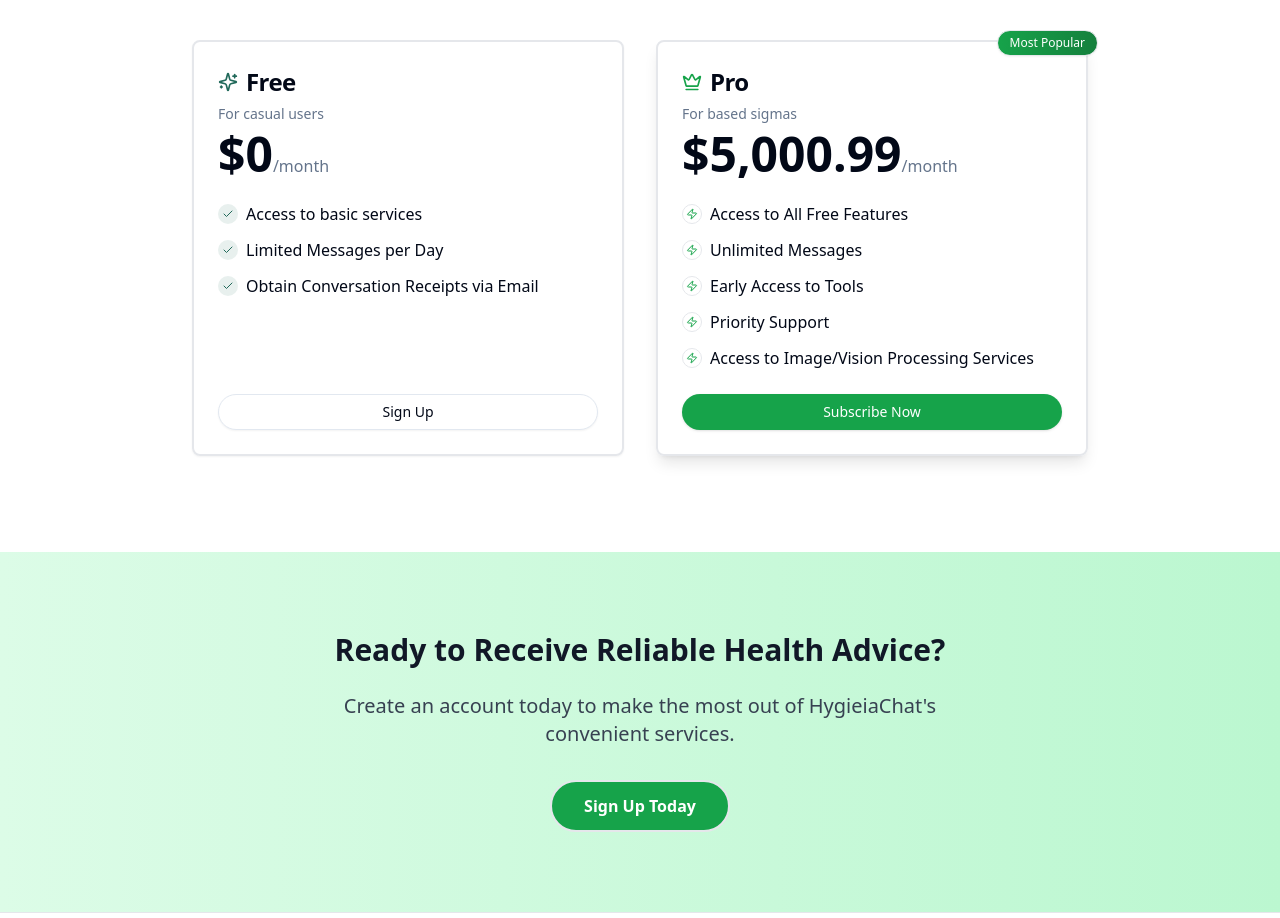
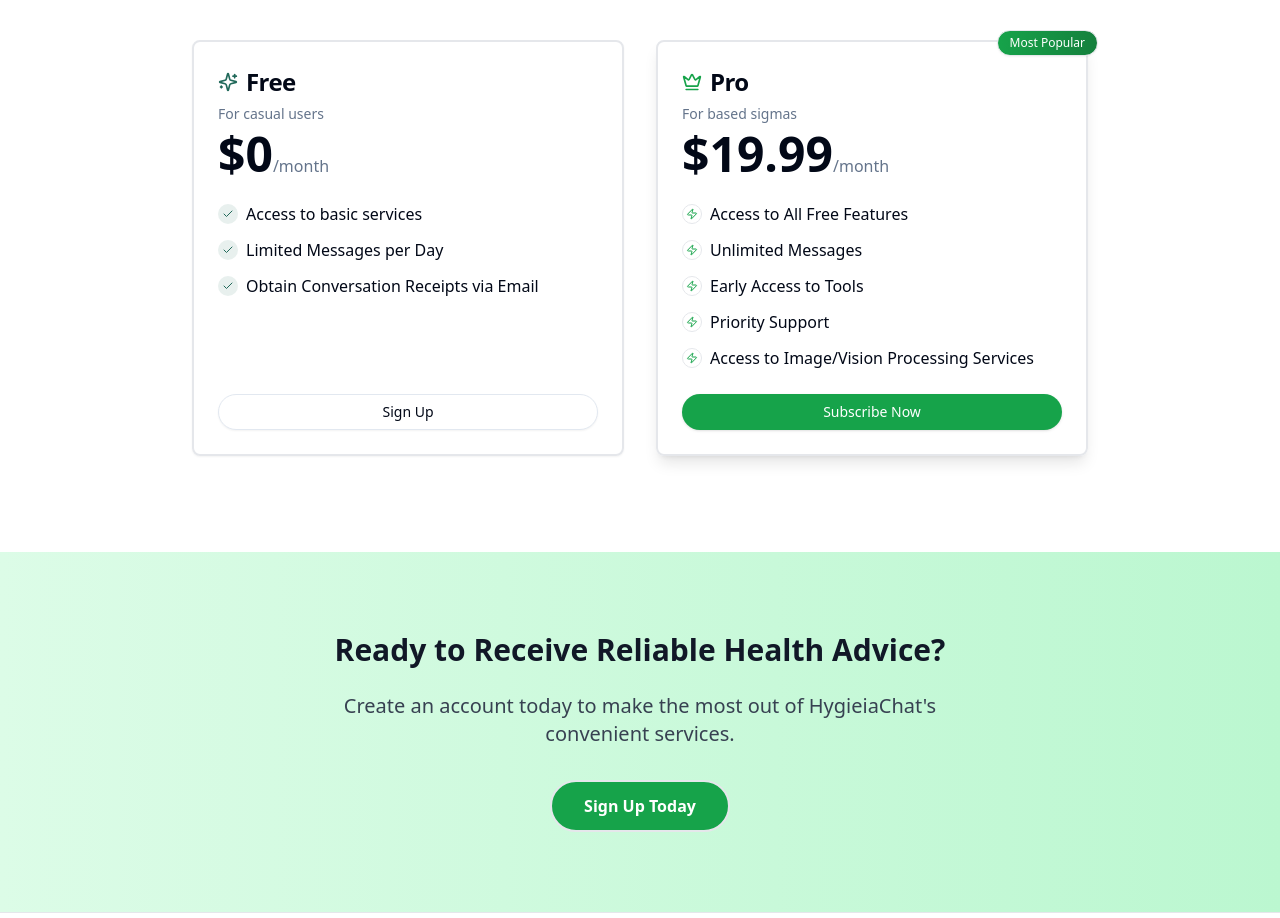
Before and after one commit to LQNguyen05-max/HygieiaChat, a Next.js app in the folder client/: page / in a window 1280 px wide. Shown: the part 1360-2278 px from the top of the page. Built offline with nearby package versions, Linux system fonts and the light colour scheme; no server answers.

Commit message:
Fix Pro Plan price

```diff
--- a/client/pages/index.js
+++ b/client/pages/index.js
@@ -215,7 +215,7 @@
                   </CardTitle>
                   <CardDescription>For based sigmas</CardDescription>
                   <div className="mt-6">
-                    <span className="text-5xl font-bold">$5,000.99</span>
+                    <span className="text-5xl font-bold">$19.99</span>
                     <span className="text-muted-foreground">/month</span>
                   </div>
                 </CardHeader>
```
